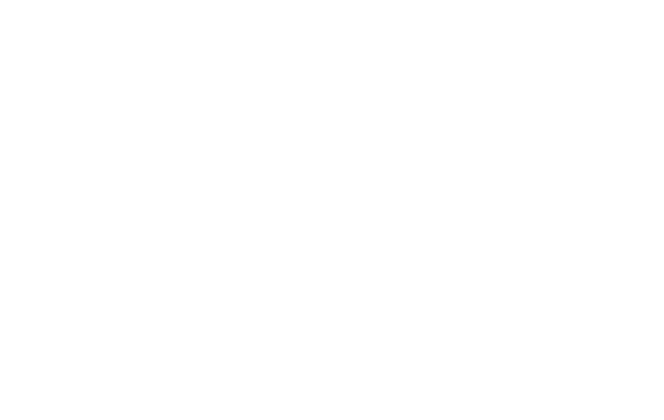
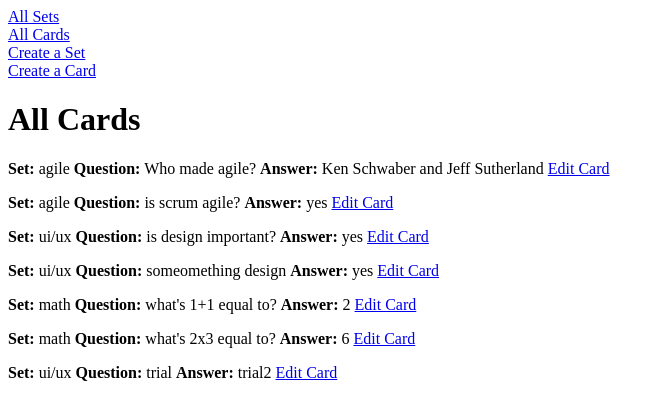
Before and after one commit to AidenHero/agile_2911_flashcards, a Flask app: page /cards/ in a window 1280 px wide. Before the commit the part shown is empty. Shown: the top 420 px of the page, without its empty margins (0-664 px from the left). Run offline with Flask 3, Linux system fonts and the light colour scheme.

Commit message:
feature: added templates for nav bar, display all cards, display all sets, and fixed typo

```diff
--- a/routes/cards.py
+++ b/routes/cards.py
@@ -6,7 +6,8 @@
 
 @cards_bp.route('/') # display all cards
 def cards_page():
-    return render_template("cards.html")
+    all_cards = db.session.execute(db.select(Flashcard)).scalars()
+    return render_template("cards.html", cards=all_cards)
 
 @cards_bp.route('/<int:card_id>') # to display card info (for specific card_id)
 def card_detail(card_id):
--- a/routes/sets.py
+++ b/routes/sets.py
@@ -6,7 +6,8 @@
 
 @sets_bp.route('/') # display all sets
 def sets_page():
-    return render_template("sets.html")
+    all_sets = db.session.execute(db.select(Flashcard_set)).scalars()
+    return render_template("sets.html", sets=all_sets)
 
 
 @sets_bp.route('/<int:set_id>') # to display set info (for specific set_id)
--- a/static/style.css
+++ b/static/style.css
@@ -0,0 +1,4 @@
+.vertical-stack {
+    display: grid;
+    flex-direction: column;
+}
--- a/templates/base.html
+++ b/templates/base.html
@@ -7,8 +7,12 @@
     </head>
     <body>
         <div class="container">
-        <nav>
-        </nav>
+        <nav class="vertical-stack">
+            <a href="{{ url_for('sets.sets_page')}}">All Sets</a>
+            <a href="{{ url_for('cards.cards_page')}}">All Cards</a>
+            <a href="{{ url_for('api_sets.post_set')}}">Create a Set</a>
+            <a href="{{ url_for('api_cards.post_card')}}">Create a Card</a>
+            </nav>
         {% block content %}
         {% endblock %}
         </div>
--- a/templates/cards.html
+++ b/templates/cards.html
@@ -1,4 +1,15 @@
 {% extends "base.html" %}
 {% block content %}
 
+<h1> All Cards </h1>
+{% for card in cards %}
+<p>
+    <strong>Set:</strong> <span> {{ card.set.name }} </span>
+    <strong>Question:</strong> <span> {{ card.question }} </span>
+    <strong>Answer:</strong> <span> {{ card.answer }} </span>
+    <span>
+        <a href="#">Edit Card</a>
+    </span>
+</p>
+{% endfor %}
 {% endblock %}
--- a/templates/create_card.html
+++ b/templates/create_card.html
@@ -1,6 +1,7 @@
 {% extends "base.html" %}
 {% block content %}
 <form method="POST">
+    <h1>Create a New Card</h1>
     <h3>Choose a set</h3>
     {% for set in sets%}
     <input type="radio" id="{{ set }}" name="card_set" value="{{ set }}" required>
--- a/templates/create_set.html
+++ b/templates/create_set.html
@@ -1,7 +1,7 @@
 {% extends "base.html" %}
 {% block content %}
 <form method="POST">
-    <h3>Create a New Set</h3>
+    <h1>Create a New Set</h1>
     <label for="set_name">Set Title</label>
     <input type="text" id="set_name" name="set_name" required>
     <label for="set_descript">Set Description</label>
```
Also changed, not shown: templates/sets.html (+14 -0 lines), data/data.db.
